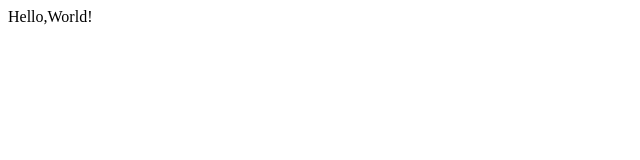
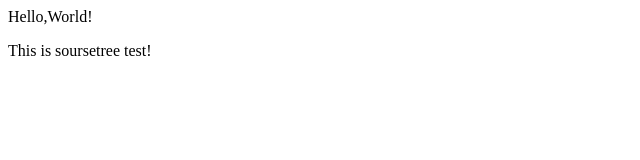
Before and after one commit to yokohamajk/test, a plain HTML site: page index.html in a window 1280 px wide. Shown: the whole page, without its empty margins (0-640 px from the left). Drawn offline with Linux system fonts and the light colour scheme.

Commit message:
commit test. 2016/03/28

```diff
--- a/index.html
+++ b/index.html
@@ -1,3 +1,4 @@
 <html>
 <p>Hello,World!</p>
+<p>This is soursetree test!</p>
 </html>
```
